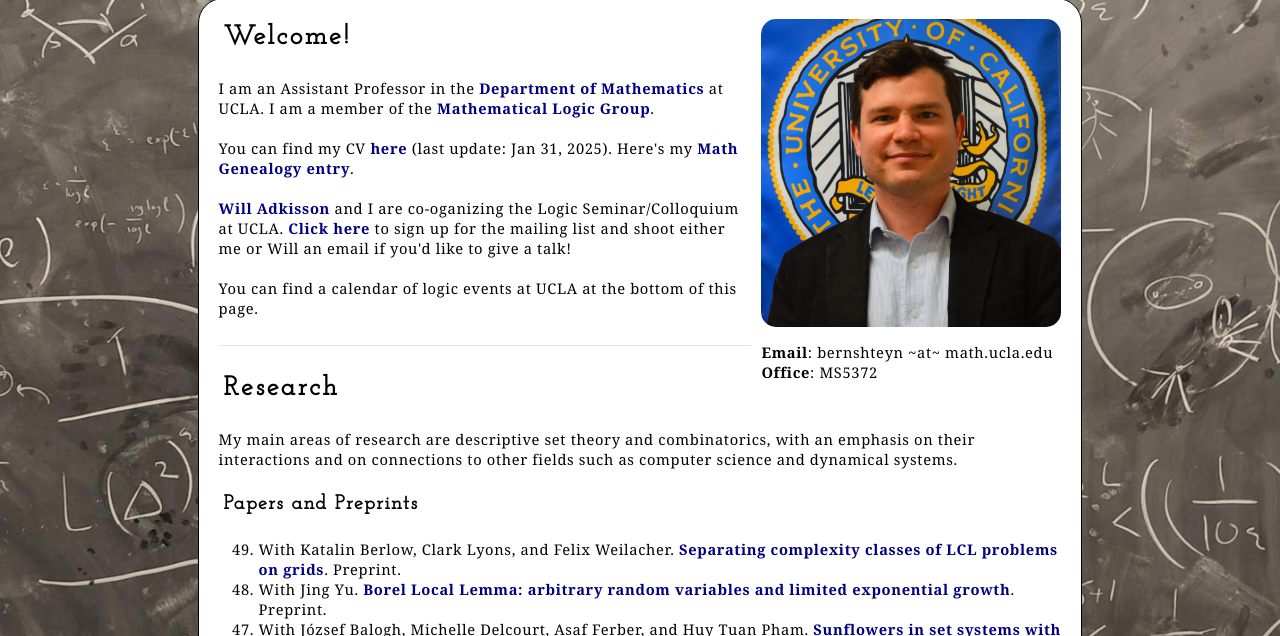
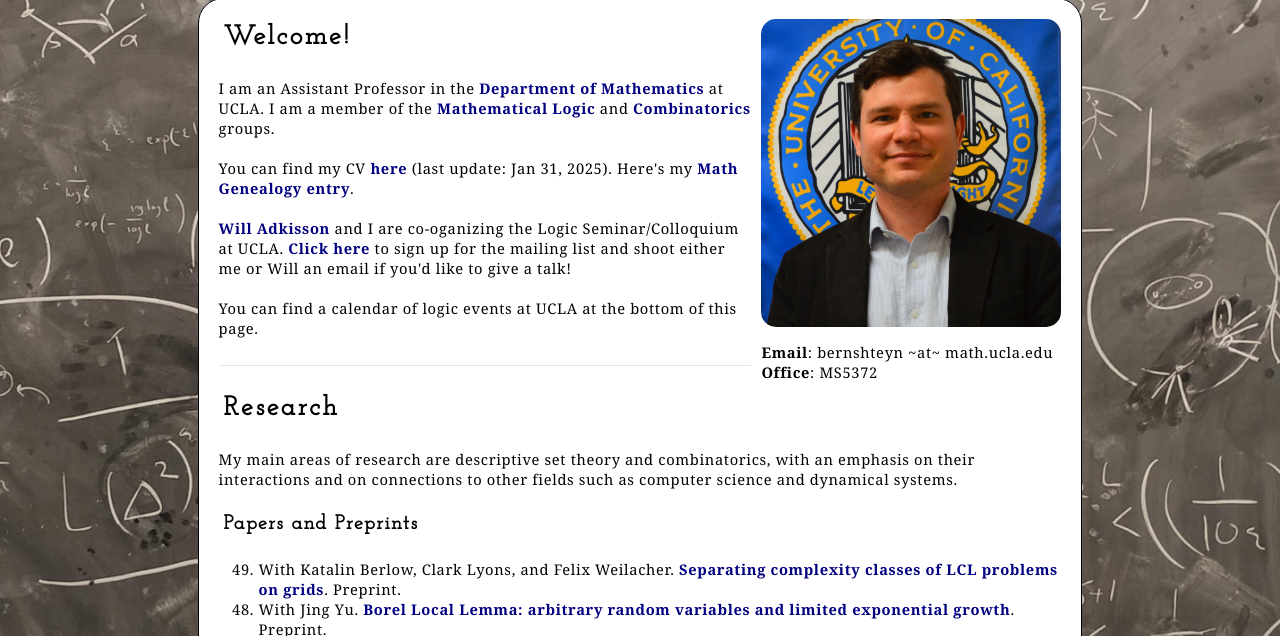
Before and after one commit to bahtoh-math/bahtoh-math.github.io, a plain HTML site: page index.html in a window 1280 px wide. Shown: the part 137-773 px from the top of the page. Drawn offline with nearby package versions, Linux system fonts and the light colour scheme.

Commit message:
Update index.html

```diff
--- a/index.html
+++ b/index.html
@@ -87,7 +87,7 @@ hr{
 
 <h2>Welcome!</h2>
 
-I am an Assistant Professor in the <a href="https://ww3.math.ucla.edu/">Department of Mathematics</a> at UCLA. I am a member of the <a href="https://ww3.math.ucla.edu/mathematical-logic/">Mathematical Logic Group</a>.
+I am an Assistant Professor in the <a href="https://ww3.math.ucla.edu/">Department of Mathematics</a> at UCLA. I am a member of the <a href="https://ww3.math.ucla.edu/mathematical-logic/">Mathematical Logic</a> and <a href="https://ww3.math.ucla.edu/research-areas/combinatorics/">Combinatorics</a> groups.
 
 <br><br>
 
```
